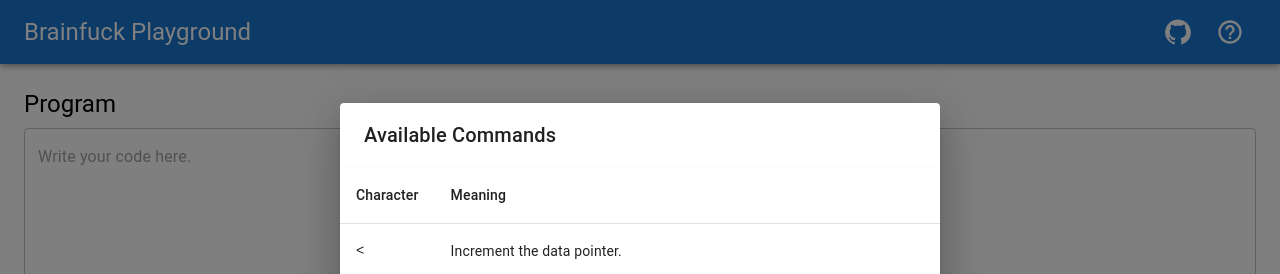
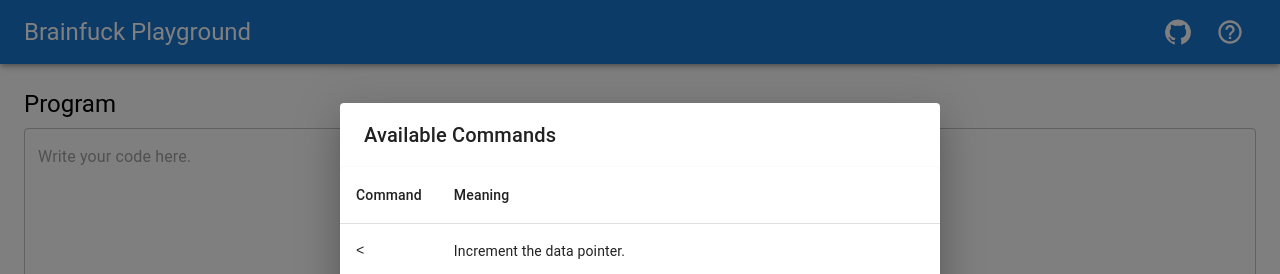
Before and after one commit to chvmvd/brainfuck-playground, a React (Vite) app: page / in a window 1280 px wide. Both pictures are taken after a click on the button 1230 px from the left and 32 px from the top of the page. Shown: the top 274 px of the page. Built offline with nearby package versions, Linux system fonts and the light colour scheme.

Commit message:
Fix table head

```diff
--- a/src/components/UIComponents.tsx
+++ b/src/components/UIComponents.tsx
@@ -61,7 +61,7 @@
               <Table>
                 <TableHead>
                   <TableRow>
-                    <TableCell>Character</TableCell>
+                    <TableCell>Command</TableCell>
                     <TableCell>Meaning</TableCell>
                   </TableRow>
                 </TableHead>
```
